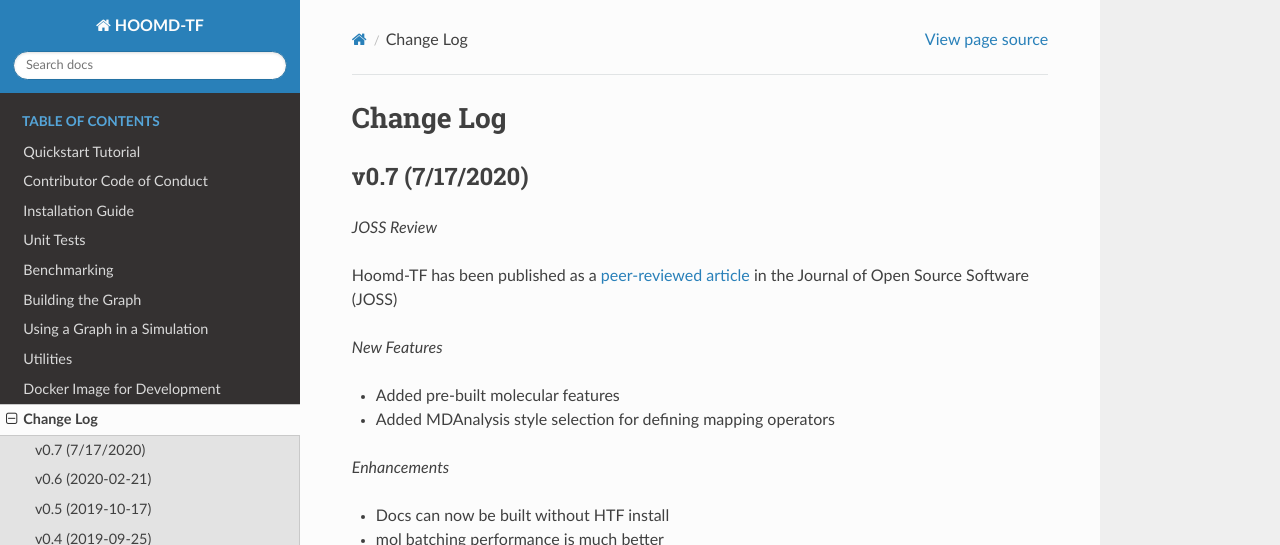
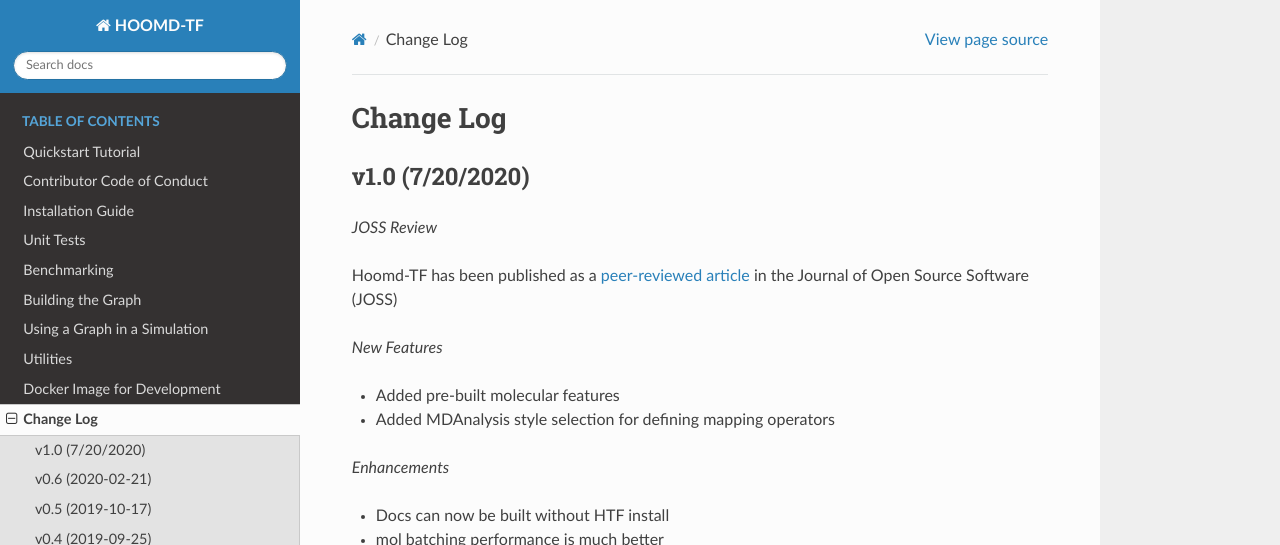
Before and after one commit to ur-whitelab/hoomd-tf, a Sphinx documentation site: the page built from sphinx-docs/source/changelog.rst, in a window 1280 px wide and 900 px high. Shown: the top 545 px of the window. Built offline with Sphinx 7.4.7 and the Read the Docs theme 2.0.0, drawn with Linux system fonts in a browser that asks for light colours.

Commit message:
Bumped version to 1.0

```diff
--- a/sphinx-docs/source/changelog.rst
+++ b/sphinx-docs/source/changelog.rst
@@ -1,7 +1,7 @@
 Change Log
 ==========
 
-v0.7 (7/17/2020)
+v1.0 (7/20/2020)
 ----
 
 *JOSS Review*
```
